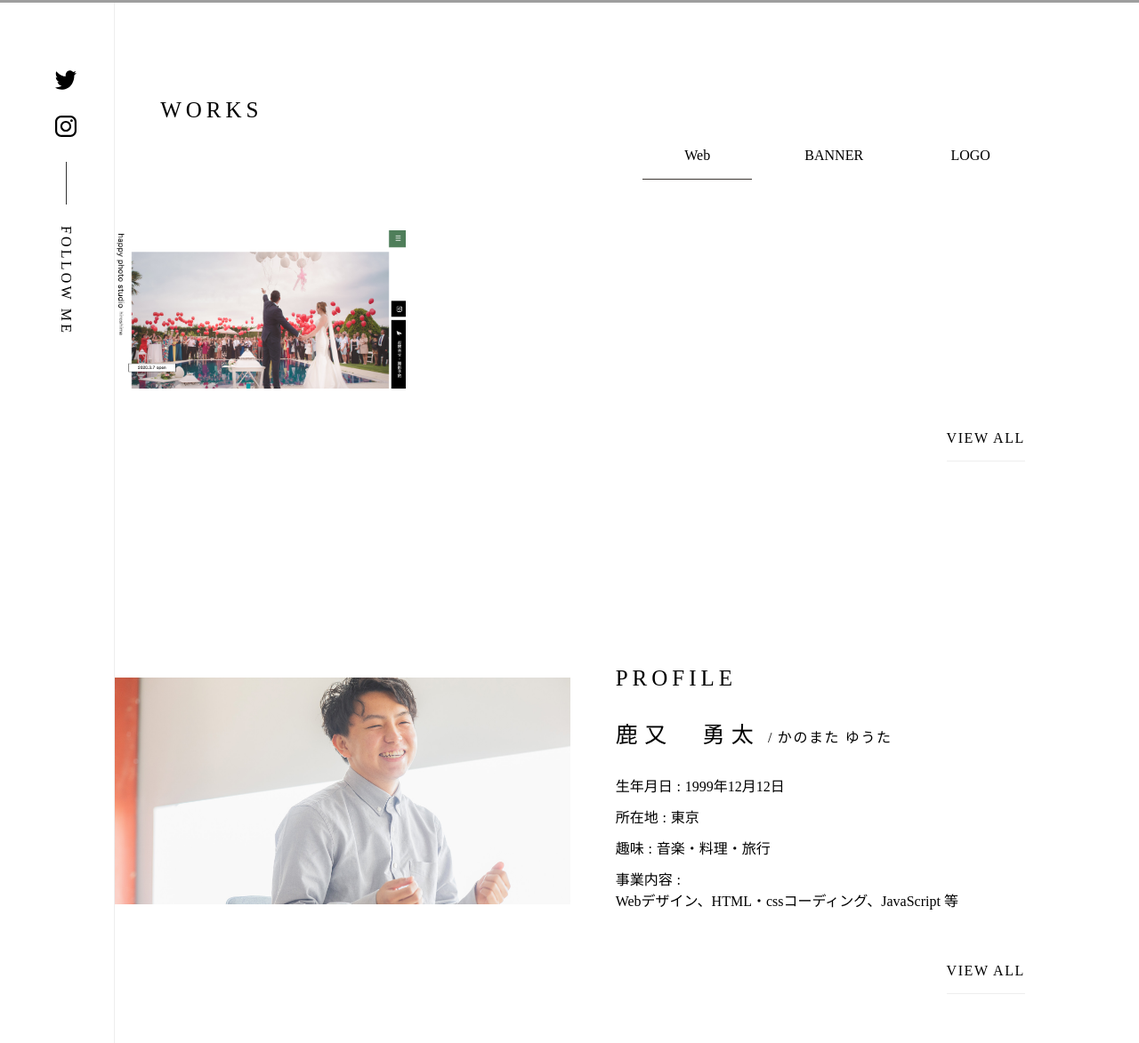
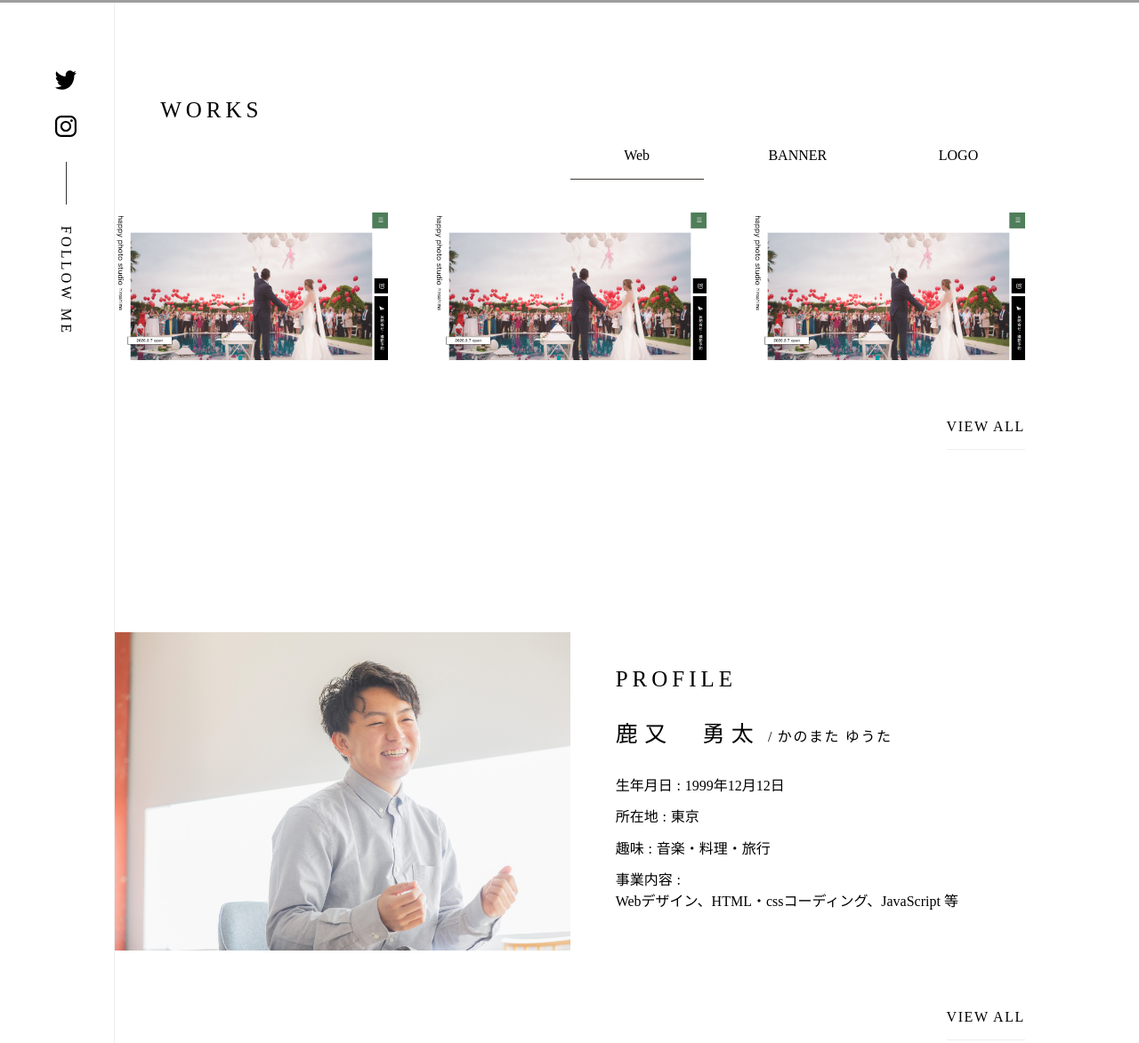
Before and after one commit to kanomatayuta/portfolio, a plain HTML site: page index.html in a window 1280 px wide. Shown: the part 797-1970 px from the top of the page at 89% size. Drawn offline with Linux system fonts and the light colour scheme; grey boxes are pictures that could not be loaded.

Commit message:
Fix:  index.html レイアウト修正
css整理　コードにばらつきがある。

```diff
--- a/index.html
+++ b/index.html
@@ -92,7 +92,7 @@
   <main class="main" id="main">
     <div class="contents">
 
-      <section class="area works" id="works">
+      <section class="sec-wrapper works" id="works">
         <div class="sec-title">
           <h2><span>WORKS</span></h2>
         </div>
@@ -114,6 +114,18 @@
           <div class="works__content">
             <div class="post active" id="tab01">
               <ul class="post--list post--web">
+                <li>
+                  <a href="works.html">
+                    <img src="img/work/web/happy photo studio@2x.jpg" alt="happy photo studio">
+                  </a>
+                </li>
+
+                <li>
+                  <a href="works.html">
+                    <img src="img/work/web/happy photo studio@2x.jpg" alt="happy photo studio">
+                  </a>
+                </li>
+
                 <li>
                   <a href="works.html">
                     <img src="img/work/web/happy photo studio@2x.jpg" alt="happy photo studio">
@@ -143,14 +155,14 @@
                 </li>
               </ul> -->
             </div>
-            <div class="viewbtn fade">
-              <a href="works.html">VIEW ALL</a>
-            </div>
           </div>
+        </div>
+        <div class="viewbtn fade">
+          <a href="works.html">VIEW ALL</a>
         </div>
       </section>
 
-      <section class="area profile" id="profile">
+      <section class="sec-wrapper profile" id="profile">
         <div class="profile__contet">
           <div class="profile--img fade">
             <span style="background-image:url(img/profile/profile.jpg);"></span>
@@ -178,7 +190,7 @@
         </div>
       </section>
 
-      <section class="area contact" id="contact">
+      <section class="sec-wrapper contact" id="contact">
         <div class="contact__contet">
           <div class="contact__inner">
             <div class="sec-title">
--- a/sass/_base.scss
+++ b/sass/_base.scss
@@ -49,9 +49,10 @@ body {
 * viewbtn
 --------------------------*/
 .viewbtn {
-  float: right;
+  display: flex;
+  justify-content: flex-end;
   position: relative;
-  margin: 2em 0 0;
+  margin: 5% 0 0;
 }
 
 .viewbtn a {
@@ -82,9 +83,9 @@ body {
   border-left: 1px solid #eee;
 }
 
-.contents .area {
+.sec-wrapper {
   margin: 0;
-  padding: 10% 0 15%;
+  padding: 10% 0;
 }
 
 .sec-title {
--- a/sass/main.scss
+++ b/sass/main.scss
@@ -31,21 +31,8 @@ $sp: 320px;
   }
 }
 
-//  @include pc() {
-//    width: 150px;
-//    height: 150px;
-//    margin: 0 auto;
-//  }
-
 /* 英語フォント */
 /* font-family: 'Superior Title', serif; */
-/*--------------------------
-* main
---------------------------*/
-.main {
-  position: relative;
-}
-
 /*--------------------------
 * works
 --------------------------*/
@@ -57,7 +44,7 @@ $sp: 320px;
   padding-bottom: 40px;
 
   @include pc() {
-    padding-top: 10%;
+    padding-top: 5%;
     padding-right: 0px;
   }
 
@@ -67,7 +54,8 @@ $sp: 320px;
 
   li {
     width: 15%;
-    padding: 0 0 0 3%;
+    max-width: 150px;
+    margin: 0 0 0 3%;
     text-align: center;
 
     @include pc() {
@@ -75,8 +63,12 @@ $sp: 320px;
     }
 
     @include tb() {
-      width: 25%;
-      padding-left: 0;
+      width: 28%;
+      padding: 0;
+    }
+
+    &:first-child {
+      margin: 0;
     }
 
     span {
@@ -100,27 +92,43 @@ $sp: 320px;
     &::after {
       content: "";
       display: block;
-      width: 32%;
+      width: 30%;
       height: 0;
     }
 
     li {
-      width: 32%;
-      padding-top: 2%;
+      width: 30%;
+      padding-top: 3%;
+
+      // 上部３つには適用しない
+      &:nth-child(-n+3) {
+        padding: 0;
+      }
 
       @include pc() {
-        width: 49%;
+        width: 47%;
+
+        // ３つ目以降に適用
+        &:nth-child(n+3) {
+          padding-top: 3%;
+        }
       }
     }
   }
 
   .text {
+    width: 100%;
     text-align: center;
-    margin: 3rem 0;
-  }
+    padding: 3% 0;
 
-  img {
-    object-fit: contain;
+    @include sp {
+      width: 80%;
+      margin: 0 auto;
+    }
+
+    img {
+      object-fit: contain;
+    }
   }
 }
 
@@ -151,10 +159,10 @@ $sp: 320px;
 --------------------------*/
 .profile {
   &__contet {
-    padding: 5% 0 0;
     display: flex;
     flex-wrap: wrap;
     align-items: center;
+    justify-content: space-between;
 
     @include pc() {
       display: block;
@@ -169,7 +177,7 @@ $sp: 320px;
     }
 
     span {
-      padding-top: 50%;
+      padding-top: 70%;
       display: block;
       background-repeat: no-repeat;
       background-position: 50% 50%;
@@ -179,7 +187,6 @@ $sp: 320px;
 
   &__inner {
     width: 45%;
-    padding: 0px 0 0 5%;
 
     @include pc() {
       width: 100%;
@@ -189,7 +196,7 @@ $sp: 320px;
 
   .sec-title {
     border: none;
-    margin: 0 0 1em;
+    margin-bottom: 5%;
     padding: 0;
 
     @include pc() {
@@ -237,7 +244,7 @@ $sp: 320px;
 --------------------------*/
 .contact--text {
   text-align: center;
-  margin: 10% auto 0;
+  margin: 5% auto 0;
 }
 
 .contact-btn {
@@ -247,7 +254,7 @@ $sp: 320px;
   overflow: hidden;
   font-weight: bold;
   max-width: 300px;
-  margin: 1.5rem auto 1.5rem;
+  margin: 2.5rem auto 1.5rem;
   padding: 2rem 3rem;
   line-height: 1;
   color: #3c3632;
```
Also changed, not shown: contact.html (+1 -1 lines), profile.html (+4 -4 lines), css/contact.css, css/main.css, css/profile.css, css/works.css, 4 other files.
